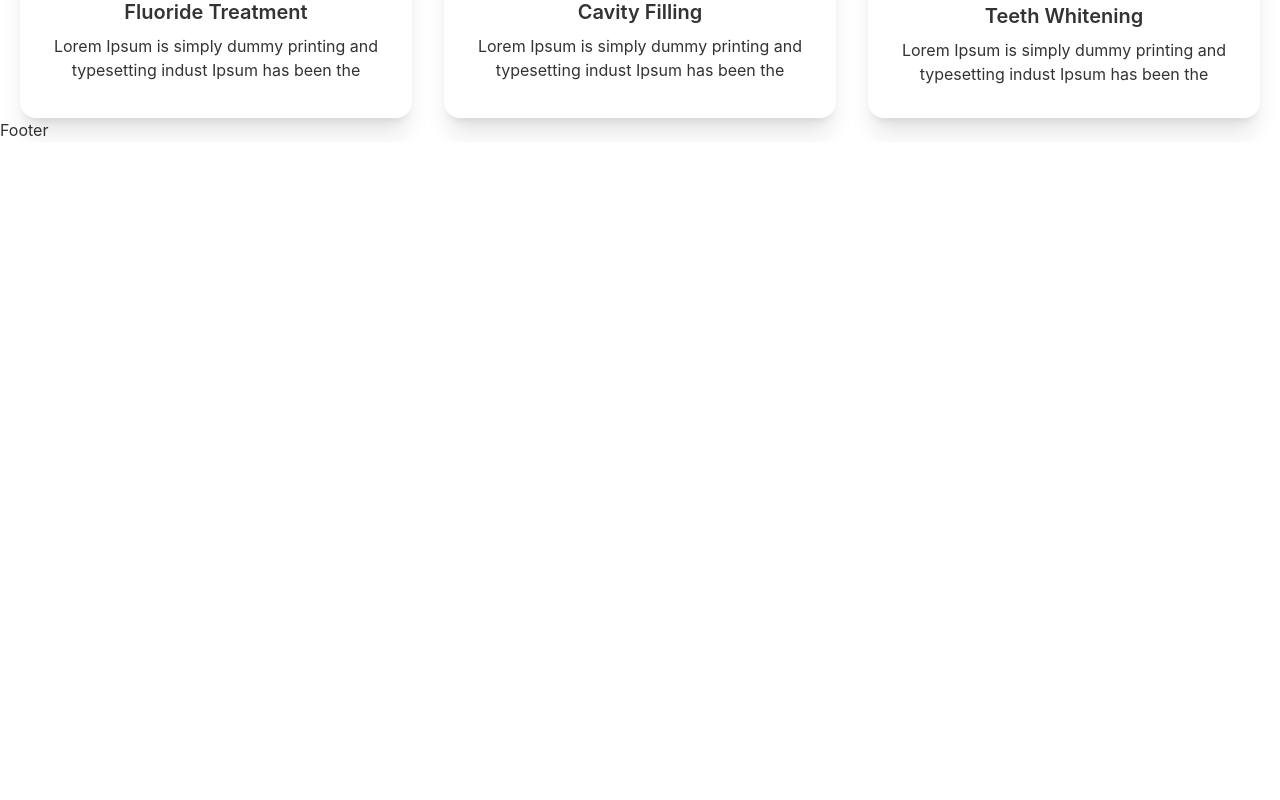
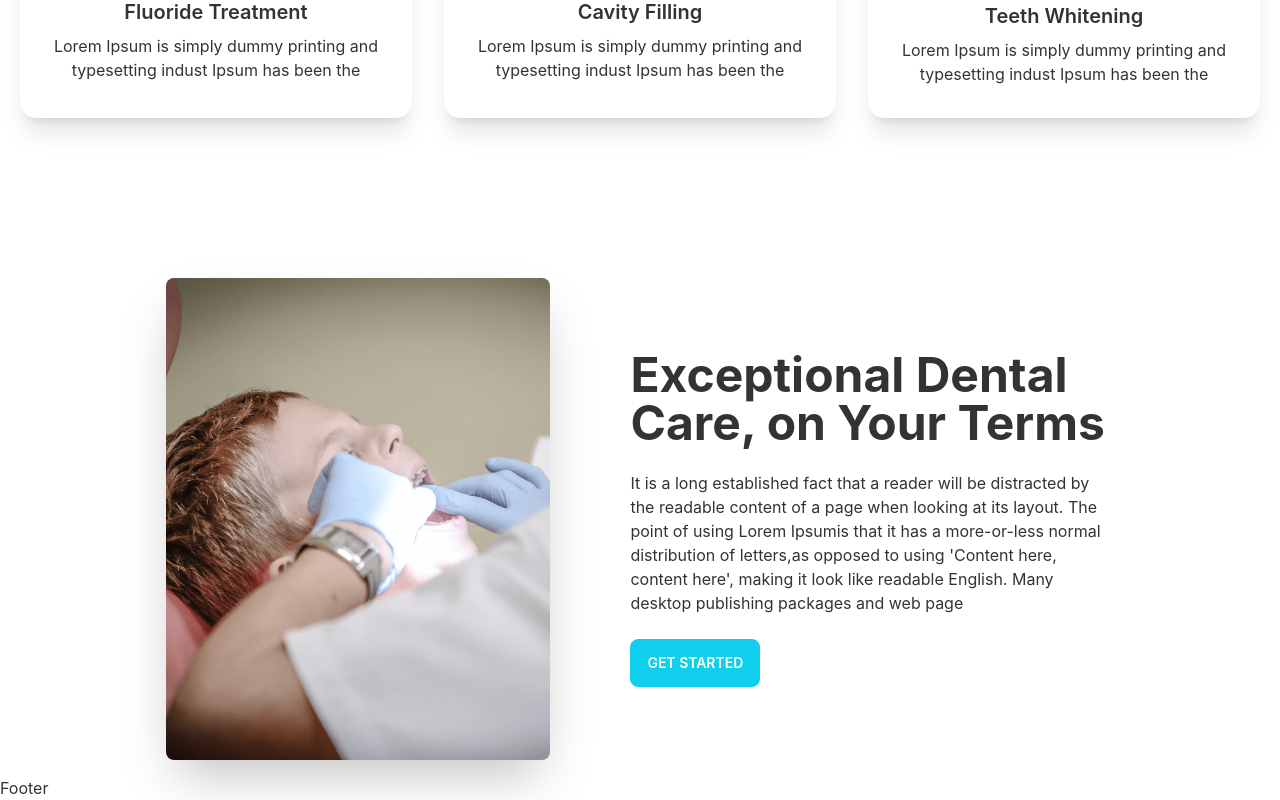
Before and after one commit to rakib099/doctors-portal-client, a React (Create React App) app: page / in a window 1280 px wide. Shown: the part 1521-2321 px from the top of the page. Before the commit the page ends 1663 px from the top, so only its background shows below. Built offline with nearby package versions, Linux system fonts and the light colour scheme.

Commit message:
Homepage: Dental care section added

```diff
--- /dev/null
+++ b/src/pages/Home/DentalCare/DentalCare.js
@@ -0,0 +1,19 @@
+import React from 'react';
+import treatment from '../../../assets/images/treatment.png';
+
+const DentalCare = () => {
+    return (
+        <div className="hero mt-14 lg:mt-36">
+            <div className="hero-content flex-col lg:flex-row gap-9 lg:gap-20">
+                <img src={treatment} className="max-w-sm rounded-lg shadow-2xl" alt='treatment-img' />
+                <div className='lg:w-2/5'>
+                    <h1 className="text-5xl font-bold">Exceptional Dental <br /> Care, on Your Terms</h1>
+                    <p className="py-6">It is a long established fact that a reader will be distracted by the readable content of a page when looking at its layout. The point of using Lorem Ipsumis that it has a more-or-less normal distribution of letters,as opposed to using 'Content here, content here', making it look like readable English. Many desktop publishing packages and web page</p>
+                    <button className="btn btn-primary text-white">Get Started</button>
+                </div>
+            </div>
+        </div>
+    );
+};
+
+export default DentalCare;
--- a/src/pages/Home/Home/Home.js
+++ b/src/pages/Home/Home/Home.js
@@ -1,5 +1,6 @@
 import React from 'react';
 import Banner from '../Banner/Banner';
+import DentalCare from '../DentalCare/DentalCare';
 import InfoCards from '../InfoCards/InfoCards';
 import ServiceSection from '../ServiceSection/ServiceSection';
 
@@ -9,6 +10,7 @@
             <Banner />
             <InfoCards />
             <ServiceSection />
+            <DentalCare />
         </div>
     );
 };
--- a/src/pages/Home/InfoCards/InfoCard.js
+++ b/src/pages/Home/InfoCards/InfoCard.js
@@ -5,7 +5,7 @@
 
     return (
         <div className={`card text-white p-6 md:card-side shadow-xl ${bgClass}`}>
-            <figure><img src={icon} alt="Movie" /></figure>
+            <figure><img src={icon} alt="info-icon" /></figure>
             <div className="card-body">
                 <h2 className="text-xl font-bold mb-1">{name}</h2>
                 <p>{description}</p>
```
